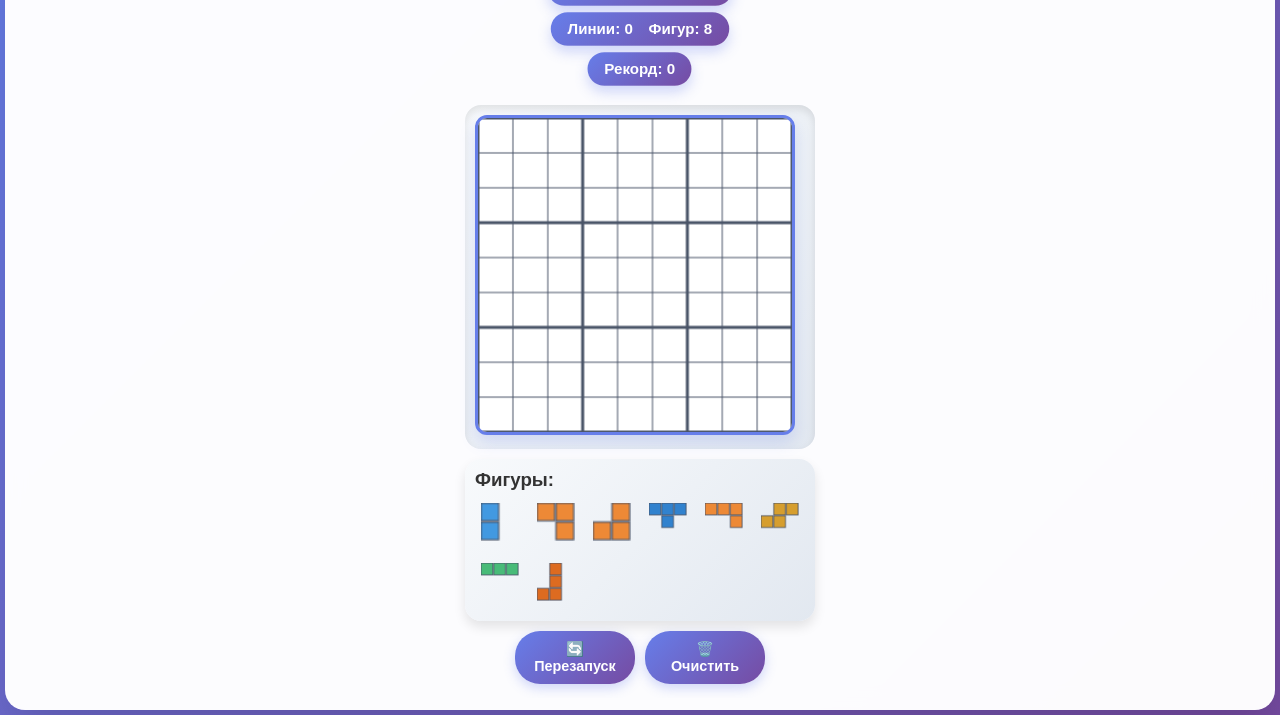
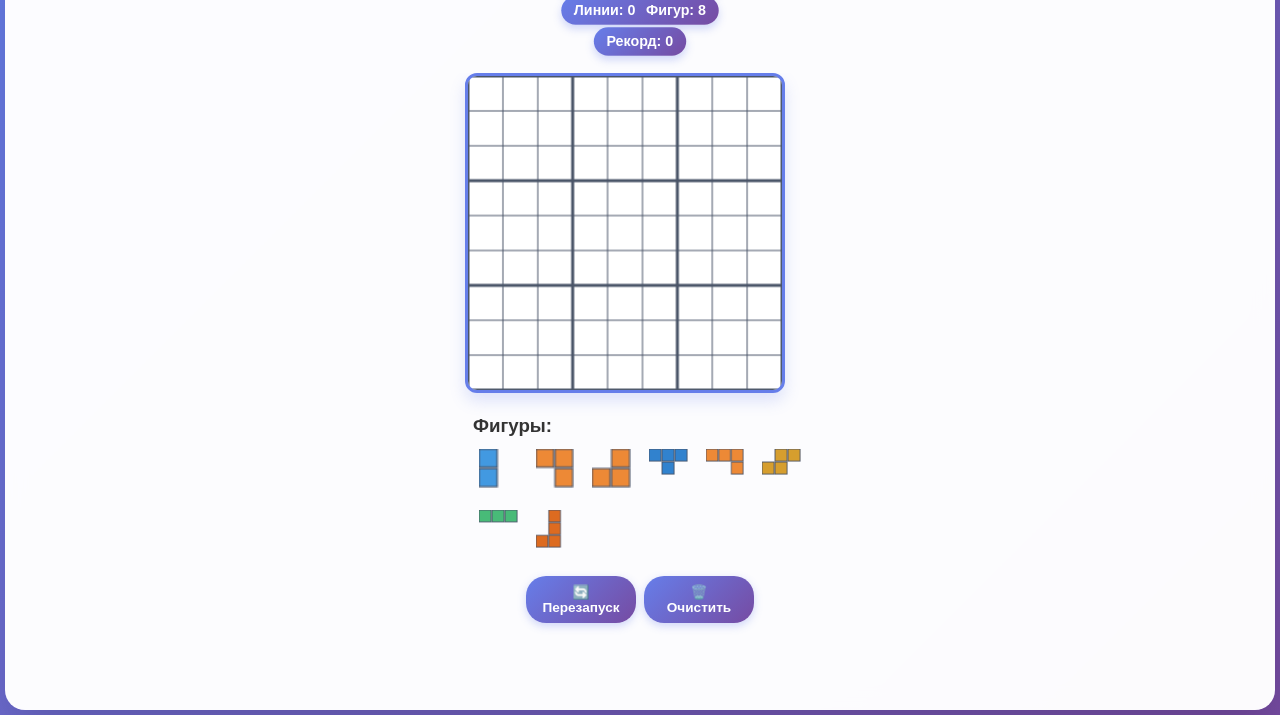
Before and after one commit to appleman9709/tetris, a website: page index.html in a window 1280 px wide. Shown: the part 85-800 px from the top of the page. Drawn offline with Linux system fonts and the light colour scheme.

Commit message:
Make UI more compact: remove animations, reduce padding, remove backgrounds

```diff
--- a/style.css
+++ b/style.css
@@ -35,56 +35,44 @@ header {
 
 h1 {
     color: #4a5568;
-    font-size: 1.8em;
-    margin-bottom: 8px;
-    text-shadow: 2px 2px 4px rgba(0, 0, 0, 0.1);
+    font-size: 1.5em;
+    margin-bottom: 6px;
+    text-shadow: 1px 1px 2px rgba(0, 0, 0, 0.1);
 }
 
 .game-info {
     display: flex;
     flex-direction: column;
     align-items: center;
-    gap: 8px;
-    margin-bottom: 10px;
+    gap: 4px;
+    margin-bottom: 8px;
     flex-shrink: 0;
 }
 
 .info-group {
     display: flex;
-    gap: 15px;
+    gap: 10px;
     justify-content: center;
 }
 
 .record {
     background: linear-gradient(135deg, #f59e0b 0%, #d97706 100%);
     color: white;
-    padding: 8px 16px;
-    border-radius: 20px;
+    padding: 6px 12px;
+    border-radius: 15px;
     font-weight: 600;
-    box-shadow: 0 6px 12px rgba(245, 158, 11, 0.3);
-    font-size: 0.9em;
-    transition: all 0.3s ease;
-}
-
-.record:hover {
-    transform: translateY(-2px);
-    box-shadow: 0 8px 16px rgba(245, 158, 11, 0.4);
+    box-shadow: 0 4px 8px rgba(245, 158, 11, 0.3);
+    font-size: 0.85em;
 }
 
 .game-info > div {
     background: linear-gradient(135deg, #667eea 0%, #764ba2 100%);
     color: white;
-    padding: 8px 16px;
-    border-radius: 20px;
+    padding: 6px 12px;
+    border-radius: 15px;
     font-weight: 600;
-    box-shadow: 0 6px 12px rgba(102, 126, 234, 0.3);
-    font-size: 0.9em;
-    transition: all 0.3s ease;
-}
-
-.game-info > div:hover {
-    transform: translateY(-2px);
-    box-shadow: 0 8px 16px rgba(102, 126, 234, 0.4);
+    box-shadow: 0 4px 8px rgba(102, 126, 234, 0.3);
+    font-size: 0.85em;
 }
 
 .game-area {
@@ -97,10 +85,10 @@ h1 {
 }
 
 .game-board {
-    background: linear-gradient(135deg, #f8fafc 0%, #e2e8f0 100%);
+    background: transparent;
     border-radius: 16px;
-    padding: 10px;
-    box-shadow: inset 0 4px 8px rgba(0, 0, 0, 0.1);
+    padding: 0;
+    box-shadow: none;
     width: 100%;
     max-width: 350px;
     flex-shrink: 0;
@@ -119,10 +107,10 @@ h1 {
 }
 
 .pieces-panel {
-    background: linear-gradient(135deg, #f8fafc 0%, #e2e8f0 100%);
+    background: transparent;
     border-radius: 16px;
-    padding: 10px;
-    box-shadow: 0 6px 12px rgba(0, 0, 0, 0.1);
+    padding: 8px;
+    box-shadow: none;
     width: 100%;
     max-width: 350px;
     flex-shrink: 0;
@@ -179,7 +167,7 @@ h1 {
 
 .mobile-controls {
     display: flex;
-    gap: 10px;
+    gap: 8px;
     justify-content: center;
     width: 100%;
     max-width: 350px;
@@ -190,25 +178,18 @@ h1 {
     background: linear-gradient(135deg, #667eea 0%, #764ba2 100%);
     color: white;
     border: none;
-    padding: 10px 18px;
-    border-radius: 25px;
-    font-size: 0.9em;
+    padding: 8px 14px;
+    border-radius: 20px;
+    font-size: 0.85em;
     font-weight: 600;
     cursor: pointer;
-    transition: all 0.3s ease;
     flex: 1;
-    max-width: 120px;
-    box-shadow: 0 4px 12px rgba(102, 126, 234, 0.3);
-}
-
-.control-btn:hover {
-    transform: translateY(-2px);
-    box-shadow: 0 6px 16px rgba(102, 126, 234, 0.4);
+    max-width: 110px;
+    box-shadow: 0 3px 8px rgba(102, 126, 234, 0.3);
 }
 
 .control-btn:active {
     transform: scale(0.95);
-    box-shadow: 0 2px 8px rgba(102, 126, 234, 0.3);
 }
 
 .rules {
```
